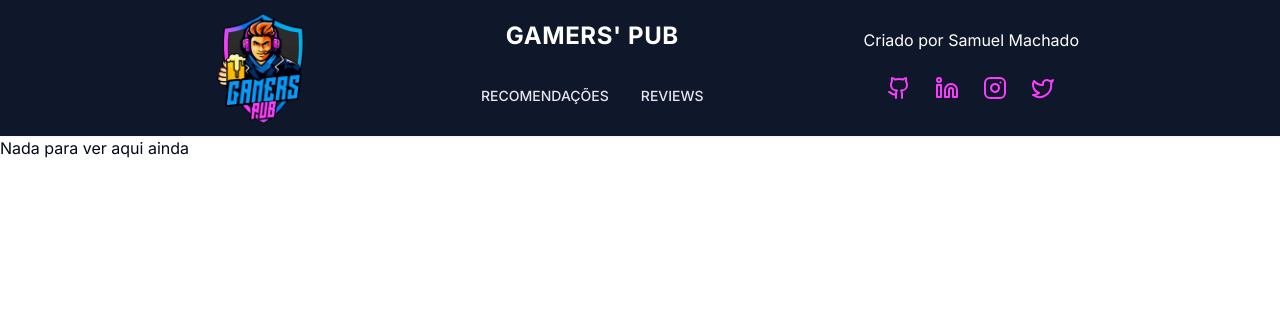
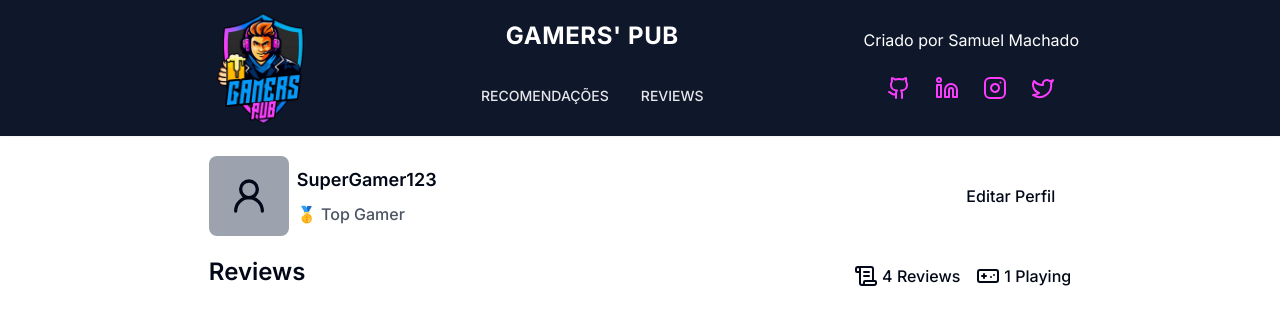
Before and after one commit to Samuka0222/gamers-pub, a Next.js app: page /reviews in a window 1280 px wide. Shown: the top 324 px of the page. Built offline with nearby package versions, Linux system fonts and the light colour scheme.

Commit message:
feat: create ReviewsPage, Add ProfileHeader and ensure that user can make a update his profile

```diff
--- a/package.json
+++ b/package.json
@@ -12,7 +12,9 @@
   "dependencies": {
     "@google/generative-ai": "^0.14.1",
     "@radix-ui/react-avatar": "^1.1.0",
+    "@radix-ui/react-dialog": "^1.1.1",
     "@radix-ui/react-slot": "^1.1.0",
+    "axios": "^1.7.2",
     "class-variance-authority": "^0.7.0",
     "clsx": "^2.1.1",
     "lucide-react": "^0.400.0",
--- /dev/null
+++ b/src/app/reviews/_components/EditProfileForm.tsx
@@ -0,0 +1,48 @@
+'use client'
+
+import { Input } from "@/components/Input";
+import { SubmitButton } from "@/components/SubmitButton";
+import { useState } from "react";
+import { useUserStore } from "@/store/userStore";
+
+export function EditProfileForm() {
+  const { user, editUser } = useUserStore();
+
+  const [userInput, setUserInput] = useState(user.username);
+  const [titleInput, setTitleInput] = useState(user.title);
+
+
+  const submitAction = () => {
+    editUser({
+      username: userInput,
+      title: titleInput,
+    })
+
+  }
+
+  return (
+    <form action={submitAction} className="w-full flex flex-col justify-center items-center gap-4 mt-4">
+      <div className="w-full flex flex-col gap-2">
+        <label className="font-medium text-black text-base">Usuário:</label>
+        <Input
+          className="text-black "
+          placeholder="Digite seu usuário."
+          value={userInput}
+          onChange={(e) => setUserInput(e.target.value)}
+        />
+      </div>
+      <div className="w-full flex flex-col gap-2">
+        <label className="font-medium text-black text-base">Título:</label>
+        <Input
+          className="text-black"
+          placeholder="Defina seu título..."
+          value={titleInput}
+          onChange={(e) => setTitleInput(e.target.value)}
+        />
+      </div>
+      <SubmitButton size="normal">
+        Finalizar
+      </SubmitButton>
+    </form>
+  )
+}
--- /dev/null
+++ b/src/app/reviews/_components/ProfileHeader.tsx
@@ -0,0 +1,46 @@
+'use client'
+
+import {
+  Dialog,
+  DialogContent,
+  DialogDescription,
+  DialogHeader,
+  DialogTitle,
+  DialogTrigger
+} from "@/components/dialog";
+import { Button } from "@/components/Button";
+import { EditProfileForm } from "./EditProfileForm";
+import { User2Icon } from "lucide-react";
+import { useUserStore } from "@/store/userStore";
+
+export function ProfileHeader() {
+  const { user } = useUserStore();
+
+  return (
+    <div className="w-full h-20 flex items-center">
+      <div className="w-full h-full items-center flex gap-2">
+        <div className="h-full w-20 bg-gray-400 rounded-lg flex justify-center items-center">
+          <User2Icon size={40} />
+        </div>
+        <div className="flex flex-col gap-2">
+          <h2 className="text-lg font-semibold">{user.username}</h2>
+          <span className="text-base font-medium text-gray-600">{user.title}</span>
+        </div>
+      </div>
+      <Dialog>
+        <DialogTrigger asChild>
+          <Button variant='ghost' className="text-base font-medium">Editar Perfil</Button>
+        </DialogTrigger>
+        <DialogContent>
+          <DialogHeader>
+            <DialogTitle>Editar Perfil</DialogTitle>
+            <DialogDescription>
+              <EditProfileForm />
+            </DialogDescription>
+          </DialogHeader>
+        </DialogContent>
+      </Dialog>
+
+    </div>
+  )
+}
--- a/src/app/reviews/page.tsx
+++ b/src/app/reviews/page.tsx
@@ -1,7 +1,34 @@
+import { Gamepad, ScrollText } from "lucide-react";
+import { ProfileHeader } from "./_components/ProfileHeader";
+import { SearchGameForm } from "./_components/SearchGameForm";
+import { searchByGameName } from "@/actions/searchByGameName";
+
 export default function ReviewsPage() {
   return (
-    <section className="w-full">
-      <h1>Nada para ver aqui ainda</h1>
+    <section className="w-full h-full px-6 py-5 flex flex-col items-center">
+      <div className="w-full lg:w-[70%]">
+        <ProfileHeader />
+        <div className="w-full flex justify-between mt-5">
+          <h1 className="text-2xl font-semibold">Reviews</h1>
+          <ul className="flex gap-4 items-end font-medium">
+            <li>
+              <span className="flex">
+                <ScrollText className="mr-1" />
+                4 Reviews
+              </span>
+            </li>
+            <li>
+              <span className="flex">
+                <Gamepad className="mr-1" />
+                1 Playing
+              </span>
+            </li>
+          </ul>
+        </div>
+        <div>
+          {/* <SearchGameForm searchGameByName={searchByGameName} /> */}
+        </div>
+      </div>
     </section>
   )
 }
--- /dev/null
+++ b/src/components/Dialog.tsx
@@ -0,0 +1,122 @@
+"use client"
+
+import * as React from "react"
+import * as DialogPrimitive from "@radix-ui/react-dialog"
+import { X } from "lucide-react"
+
+import { cn } from "@/lib/utils"
+
+const Dialog = DialogPrimitive.Root
+
+const DialogTrigger = DialogPrimitive.Trigger
+
+const DialogPortal = DialogPrimitive.Portal
+
+const DialogClose = DialogPrimitive.Close
+
+const DialogOverlay = React.forwardRef<
+  React.ElementRef<typeof DialogPrimitive.Overlay>,
+  React.ComponentPropsWithoutRef<typeof DialogPrimitive.Overlay>
+>(({ className, ...props }, ref) => (
+  <DialogPrimitive.Overlay
+    ref={ref}
+    className={cn(
+      "fixed inset-0 z-50 bg-black/80  data-[state=open]:animate-in data-[state=closed]:animate-out data-[state=closed]:fade-out-0 data-[state=open]:fade-in-0",
+      className
+    )}
+    {...props}
+  />
+))
+DialogOverlay.displayName = DialogPrimitive.Overlay.displayName
+
+const DialogContent = React.forwardRef<
+  React.ElementRef<typeof DialogPrimitive.Content>,
+  React.ComponentPropsWithoutRef<typeof DialogPrimitive.Content>
+>(({ className, children, ...props }, ref) => (
+  <DialogPortal>
+    <DialogOverlay />
+    <DialogPrimitive.Content
+      ref={ref}
+      className={cn(
+        "fixed left-[50%] top-[50%] z-50 grid w-full max-w-lg translate-x-[-50%] translate-y-[-50%] gap-4 border bg-background p-6 shadow-lg duration-200 data-[state=open]:animate-in data-[state=closed]:animate-out data-[state=closed]:fade-out-0 data-[state=open]:fade-in-0 data-[state=closed]:zoom-out-95 data-[state=open]:zoom-in-95 data-[state=closed]:slide-out-to-left-1/2 data-[state=closed]:slide-out-to-top-[48%] data-[state=open]:slide-in-from-left-1/2 data-[state=open]:slide-in-from-top-[48%] sm:rounded-lg",
+        className
+      )}
+      {...props}
+    >
+      {children}
+      <DialogPrimitive.Close className="absolute right-4 top-4 rounded-sm opacity-70 ring-offset-background transition-opacity hover:opacity-100 focus:outline-none focus:ring-2 focus:ring-ring focus:ring-offset-2 disabled:pointer-events-none data-[state=open]:bg-accent data-[state=open]:text-muted-foreground">
+        <X className="h-4 w-4" />
+        <span className="sr-only">Close</span>
+      </DialogPrimitive.Close>
+    </DialogPrimitive.Content>
+  </DialogPortal>
+))
+DialogContent.displayName = DialogPrimitive.Content.displayName
+
+const DialogHeader = ({
+  className,
+  ...props
+}: React.HTMLAttributes<HTMLDivElement>) => (
+  <div
+    className={cn(
+      "flex flex-col space-y-1.5 text-center sm:text-left",
+      className
+    )}
+    {...props}
+  />
+)
+DialogHeader.displayName = "DialogHeader"
+
+const DialogFooter = ({
+  className,
+  ...props
+}: React.HTMLAttributes<HTMLDivElement>) => (
+  <div
+    className={cn(
+      "flex flex-col-reverse sm:flex-row sm:justify-end sm:space-x-2",
+      className
+    )}
+    {...props}
+  />
+)
+DialogFooter.displayName = "DialogFooter"
+
+const DialogTitle = React.forwardRef<
+  React.ElementRef<typeof DialogPrimitive.Title>,
+  React.ComponentPropsWithoutRef<typeof DialogPrimitive.Title>
+>(({ className, ...props }, ref) => (
+  <DialogPrimitive.Title
+    ref={ref}
+    className={cn(
+      "text-lg font-semibold leading-none tracking-tight",
+      className
+    )}
+    {...props}
+  />
+))
+DialogTitle.displayName = DialogPrimitive.Title.displayName
+
+const DialogDescription = React.forwardRef<
+  React.ElementRef<typeof DialogPrimitive.Description>,
+  React.ComponentPropsWithoutRef<typeof DialogPrimitive.Description>
+>(({ className, ...props }, ref) => (
+  <DialogPrimitive.Description
+    ref={ref}
+    className={cn("text-sm text-muted-foreground", className)}
+    {...props}
+  />
+))
+DialogDescription.displayName = DialogPrimitive.Description.displayName
+
+export {
+  Dialog,
+  DialogPortal,
+  DialogOverlay,
+  DialogClose,
+  DialogTrigger,
+  DialogContent,
+  DialogHeader,
+  DialogFooter,
+  DialogTitle,
+  DialogDescription,
+}
--- a/src/components/SubmitButton.tsx
+++ b/src/components/SubmitButton.tsx
@@ -2,13 +2,15 @@
 
 import { Button } from './Button';
 import { Loader2 } from 'lucide-react';
+import { cn } from '@/lib/utils';
 import { useFormStatus } from 'react-dom';
 
 interface SubmitButtonProps {
   children: React.ReactNode;
+  size?: 'icon' | 'normal';
 }
 
-export function SubmitButton({ children }: SubmitButtonProps) {
+export function SubmitButton({ children, size = 'icon' }: SubmitButtonProps) {
   const { pending } = useFormStatus();
 
   return (
@@ -16,7 +18,12 @@
       type='submit'
       variant='outline'
       disabled={pending}
-      className='rounded-full border-none h-10 w-10 p-0 flex justify-center items-center'
+      size={size === 'normal' ? 'default' : 'icon'}
+      className={cn(
+        size === 'normal'
+          ? 'border-none flex justify-center items-center text-black font-semibold'
+          : 'rounded-full border-none h-10 w-10 p-0 flex justify-center items-center'
+      )}
     >
       {
         pending
--- a/src/store/chatStore.ts
+++ b/src/store/chatStore.ts
@@ -1,4 +1,4 @@
-import { Content, Part } from '@google/generative-ai';
+import { Content } from '@google/generative-ai';
 import { create } from 'zustand';
 
 type IChatStore = {
--- /dev/null
+++ b/src/store/userStore.ts
@@ -0,0 +1,28 @@
+import { create } from 'zustand';
+
+interface IUser {
+  username: string;
+  title: string;
+}
+
+interface IUserStore {
+  user: {
+    username: string;
+    title: string;
+  };
+  editUser: (user: IUser) => void;
+}
+
+export const useUserStore = create<IUserStore>()((set) => ({
+  user: {
+    username: 'SuperGamer123',
+    title: '🥇 Top Gamer',
+  },
+  editUser: (user: IUser) =>
+    set(() => ({
+      user: {
+        username: user.username,
+        title: user.title,
+      },
+    })),
+}));
```
Also changed, not shown: 1 other file (tests, documents, lock files or other folders).
